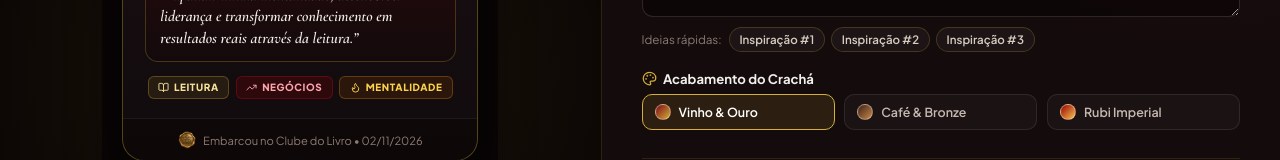
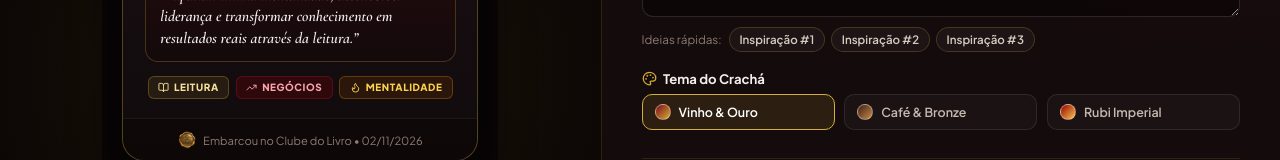
Before and after one commit to brunoemferreira/card-clube-do-livro, a React (Vite) app: page / in a window 1280 px wide. Shown: the part 569-729 px from the top of the page. Built offline with nearby package versions, Linux system fonts and the light colour scheme.

Commit message:
feat(presentation): rename badge finish label to Tema do Cracha

```diff
--- a/src/presentation/components/CardEditorForm.tsx
+++ b/src/presentation/components/CardEditorForm.tsx
@@ -318,7 +318,7 @@ export const CardEditorForm: React.FC<CardEditorFormProps> = ({
       <div className="form-field-group">
         <span className="form-label">
           <Palette size={15} />
-          <span>Acabamento do Crachá</span>
+          <span>Tema do Crachá</span>
         </span>
         <div className="theme-selector-grid">
           {THEME_OPTIONS.map((theme) => {
```
